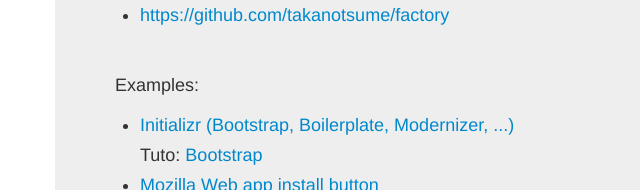
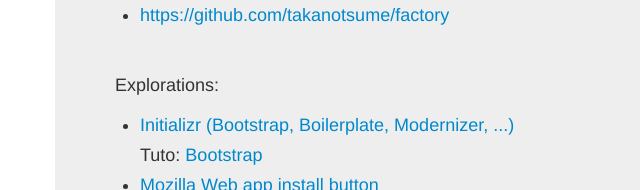
Before and after one commit to takanotsume/hirameki, a website: page www/index.html in a window 1280 px wide. Shown: the part 610-800 px from the top of the page, 0-640 px from the left. Drawn offline with nearby package versions, Linux system fonts and the light colour scheme.

```diff
--- a/www/index.html
+++ b/www/index.html
@@ -43,7 +43,7 @@
                     </ul>
                 </p>
                 <br />
-                <p>Examples:
+                <p>Explorations:
                     <ul>
                         <li><a href="bootstrap.html">Initializr (Bootstrap, Boilerplate, Modernizer, ...)</a><br />
                         Tuto: <a href="http://www.siteduzero.com/informatique/tutoriels/bootstrap-de-twitter-un-kit-css-et-plus">Bootstrap</a></li>
```
